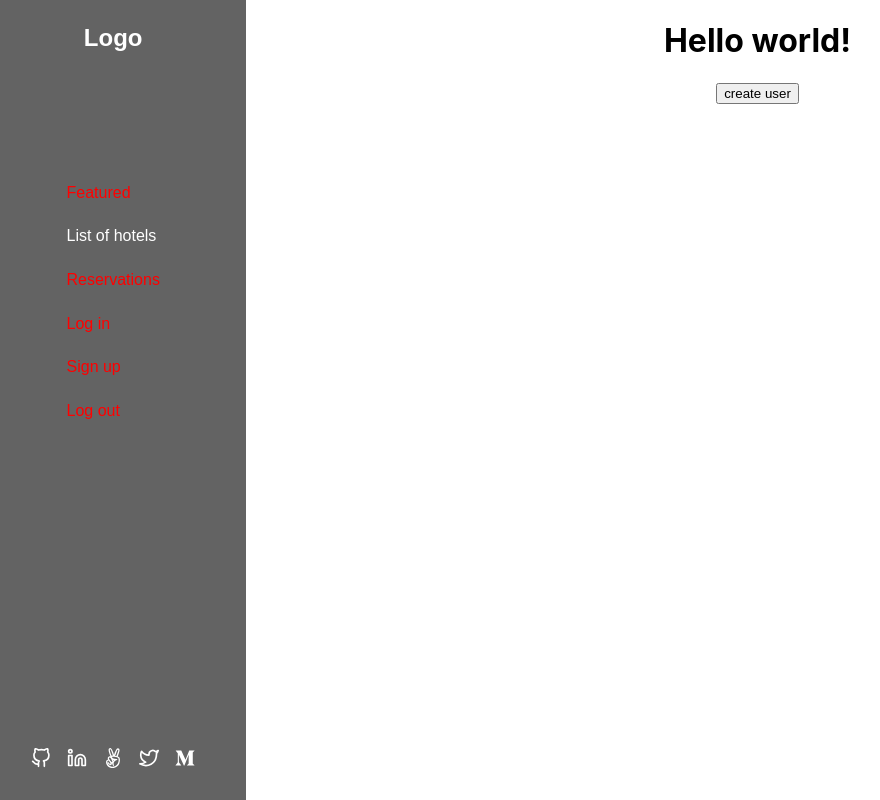
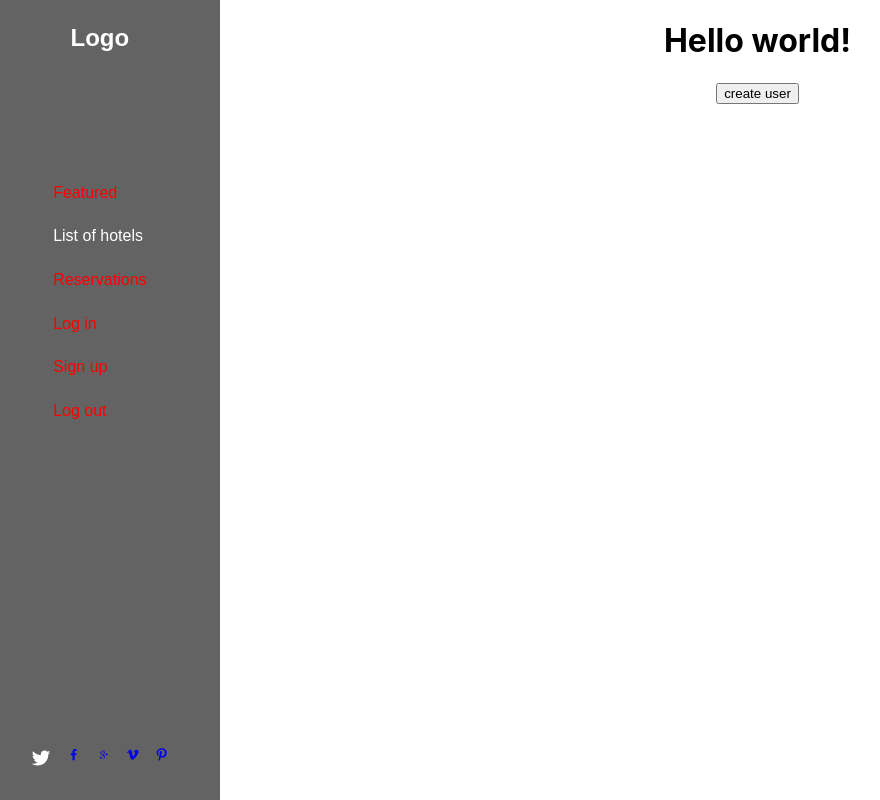
Before and after one commit to sediqullahbadakhsh/hotel-agent-front-end, a React (Create React App) app: page / in a window 1280 px wide. Shown: the whole page, without its empty margins (20-900 px from the left). Built offline with nearby package versions, Linux system fonts and the light colour scheme; no server answers.

Commit message:
Create social media components

```diff
--- a/src/components/Social.jsx
+++ b/src/components/Social.jsx
@@ -1,23 +1,25 @@
 import React from 'react';
-import { FiGithub, FiLinkedin, FiTwitter } from 'react-icons/fi';
-import { FaAngellist, FaMediumM } from 'react-icons/fa';
+import { IoLogoTwitter } from 'react-icons/io';
+import { FaVimeoV, FaPinterestP } from 'react-icons/fa';
+import { GrFacebookOption } from 'react-icons/gr';
+import { TiSocialGooglePlus } from 'react-icons/ti';
 
 const Social = () => (
   <ul className="icons">
     <li key={1} className="social-icons">
-      <button type="button" className="github social-button" label="GitHub profile"><a href="https://github.com/Alexr16" aria-label="Jorge's github account" target="_blank" rel="noreferrer noopener"><FiGithub /></a></button>
+      <button type="button" className="twitter social-button" label="Twitter profile"><a href="https://twitter.com/jorgeriosr16" aria-label="Twitter account" target="_blank" rel="noreferrer noopener"><IoLogoTwitter /></a></button>
     </li>
     <li key={2} className="social-icons">
-      <button type="button" className="linkdin social-button" label="Linkedin profile"><a href="https://www.linkedin.com/in/jorgeriosr/" aria-label="Jorge's linkedin account" target="_blank" rel="noreferrer noopener"><FiLinkedin /></a></button>
+      <button type="button" className="facebook social-button" label="facebook profile"><a href="https://www.linkedin.com/in/jorgeriosr/" aria-label="Facebook account" target="_blank" rel="noreferrer noopener"><GrFacebookOption /></a></button>
     </li>
     <li key={3} className="social-icons">
-      <button type="button" className="angellist social-button" label="AngelList profile"><a href="https://angel.co/u/jorge-rios-7" aria-label="Jorge's angellist account" target="_blank" rel="noreferrer noopener"><FaAngellist /></a></button>
+      <button type="button" className="google social-button" label="google profile"><a href="https://angel.co/u/jorge-rios-7" aria-label="Google account" target="_blank" rel="noreferrer noopener"><TiSocialGooglePlus /></a></button>
     </li>
     <li key={4} className="social-icons">
-      <button type="button" className="twitter social-button" label="Twitter profile"><a href="https://twitter.com/jorgeriosr16" aria-label="Jorge's twitter account" target="_blank" rel="noreferrer noopener"><FiTwitter /></a></button>
+      <button type="button" className="vimeo social-button" label="Vimeo profile"><a href="https://github.com/Alexr16" aria-label="Vimeo account" target="_blank" rel="noreferrer noopener"><FaVimeoV /></a></button>
     </li>
     <li key={5} className="social-icons">
-      <button type="button" className="medium social-button" label="Medium profile"><a href="https://medium.com/@jorge19960316" aria-label="Jorge's medium account" target="_blank" rel="noreferrer noopener"><FaMediumM /></a></button>
+      <button type="button" className="pinterest social-button" label="Pinterest profile"><a href="https://medium.com/@jorge19960316" aria-label="Pinterest account" target="_blank" rel="noreferrer noopener"><FaPinterestP /></a></button>
     </li>
   </ul>
 );
```
